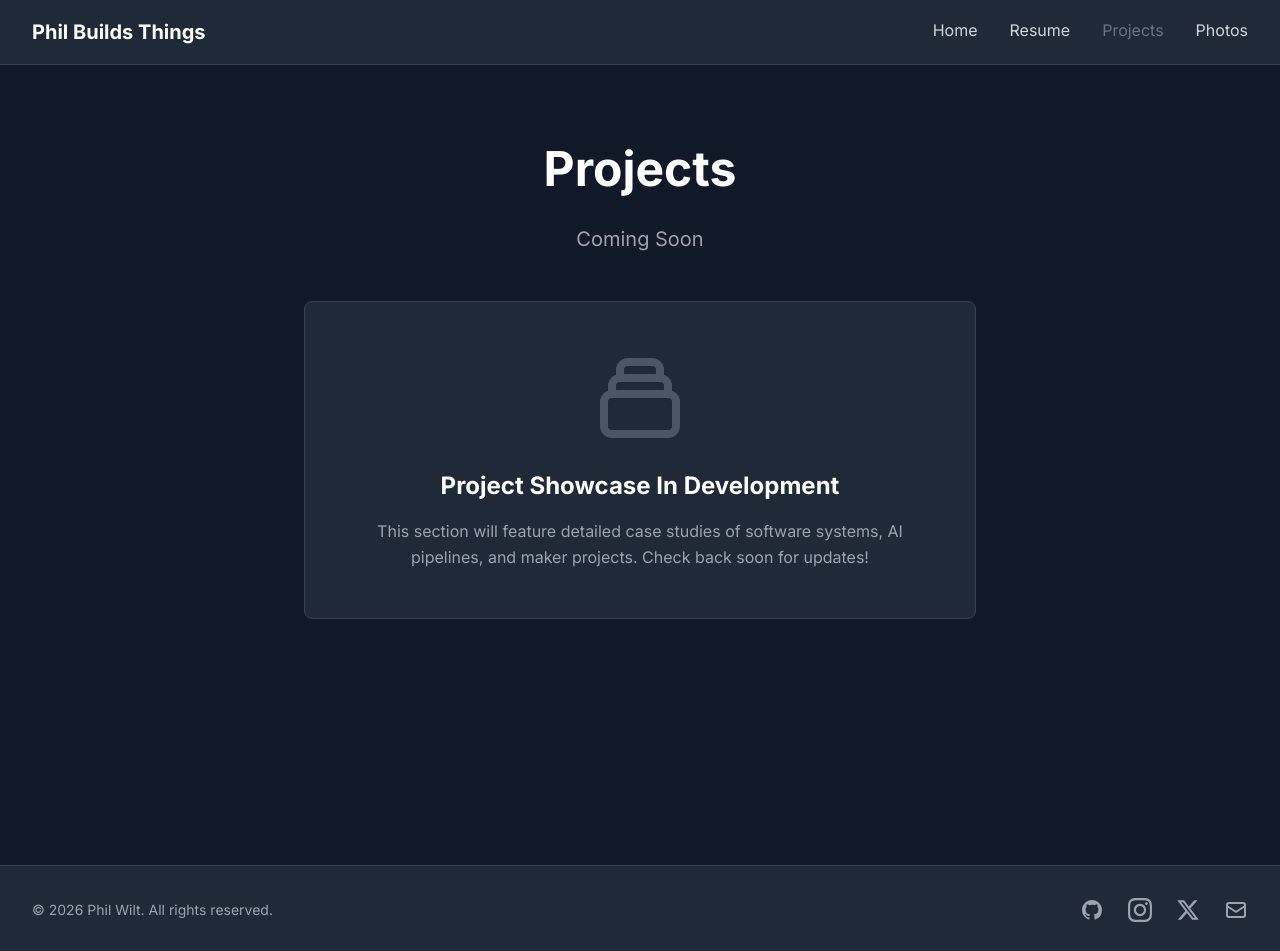
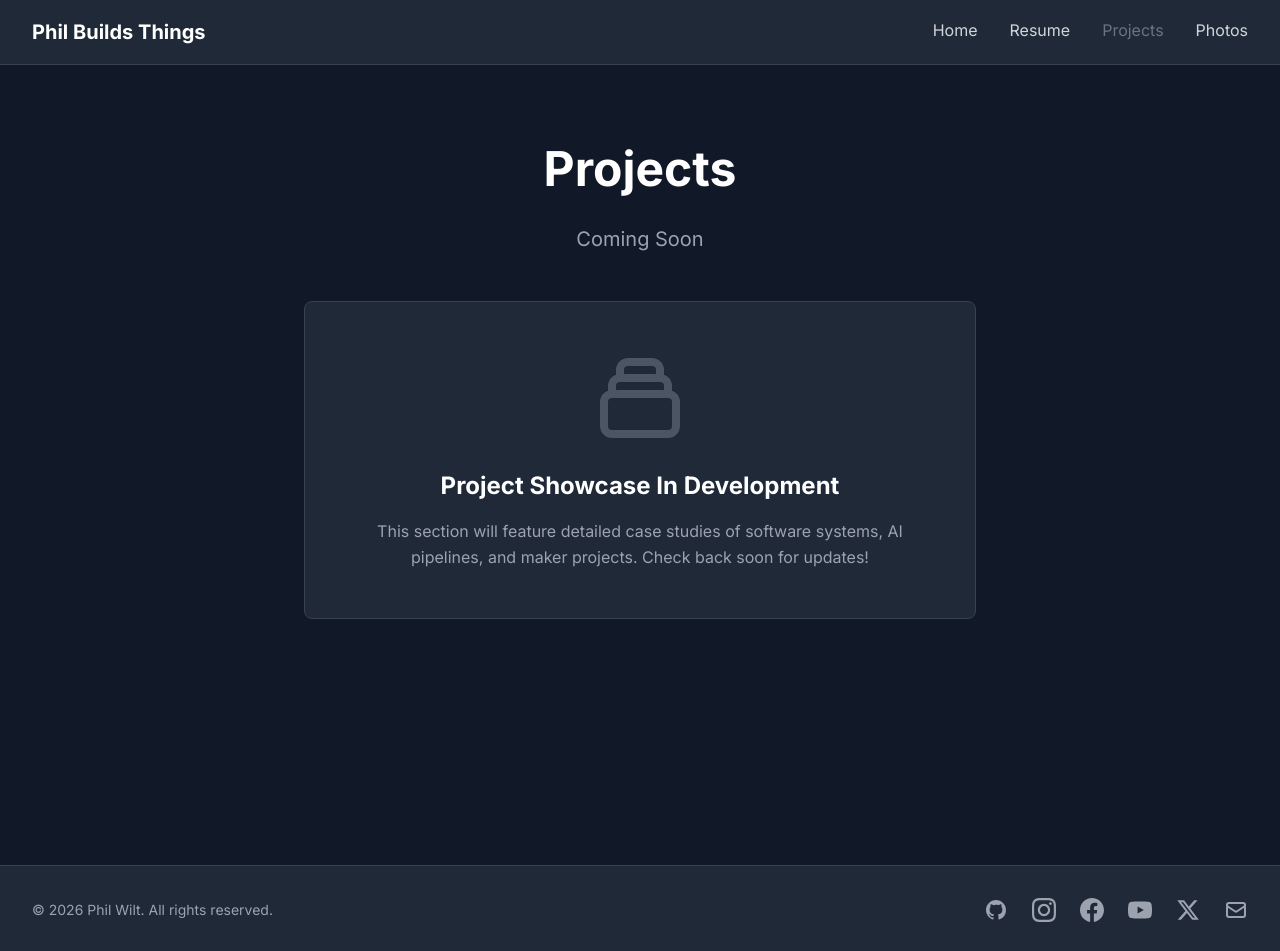
Before and after one commit to philwilt/philbuildsthings, a React (Vite) app: page /projects in a window 1280 px wide. Shown: the top 951 px of the page. Built offline with nearby package versions, Linux system fonts and the light colour scheme.

Commit message:
Add social links

```diff
--- a/src/components/Footer.tsx
+++ b/src/components/Footer.tsx
@@ -39,6 +39,30 @@ const Footer = () => {
             </a>
 
             <a
+              href="https://www.facebook.com/philbuildsthings"
+              target="_blank"
+              rel="noopener noreferrer"
+              className="text-gray-400 hover:text-white transition-colors"
+              aria-label="Facebook"
+            >
+              <svg className="h-6 w-6" fill="currentColor" viewBox="0 0 24 24">
+                <path d="M24 12.073C24 5.405 18.627 0 12 0S0 5.405 0 12.073c0 6.026 4.388 11.022 10.125 11.927v-8.437H7.078v-3.49h3.047V9.413c0-3.021 1.792-4.69 4.533-4.69 1.313 0 2.686.236 2.686.236v2.965H15.83c-1.492 0-1.958.931-1.958 1.887v2.262h3.328l-.532 3.49h-2.796V24C19.612 23.095 24 18.099 24 12.073z" />
+              </svg>
+            </a>
+
+            <a
+              href="https://www.youtube.com/@PhilBuildsThings"
+              target="_blank"
+              rel="noopener noreferrer"
+              className="text-gray-400 hover:text-white transition-colors"
+              aria-label="YouTube"
+            >
+              <svg className="h-6 w-6" fill="currentColor" viewBox="0 0 24 24">
+                <path d="M23.499 6.203a3.008 3.008 0 00-2.12-2.13C19.505 3.566 12 3.566 12 3.566s-7.505 0-9.379.507a3.008 3.008 0 00-2.12 2.13A31.18 31.18 0 000 12a31.18 31.18 0 00.501 5.797 3.008 3.008 0 002.12 2.13c1.874.507 9.379.507 9.379.507s7.505 0 9.379-.507a3.008 3.008 0 002.12-2.13A31.18 31.18 0 0024 12a31.18 31.18 0 00-.501-5.797zM9.6 15.568V8.432L15.818 12 9.6 15.568z" />
+              </svg>
+            </a>
+
+            <a
               href="https://x.com/philbuildsthing"
               target="_blank"
               rel="noopener noreferrer"
```
Also changed, not shown: 1 other file (tests, documents, lock files or other folders).
